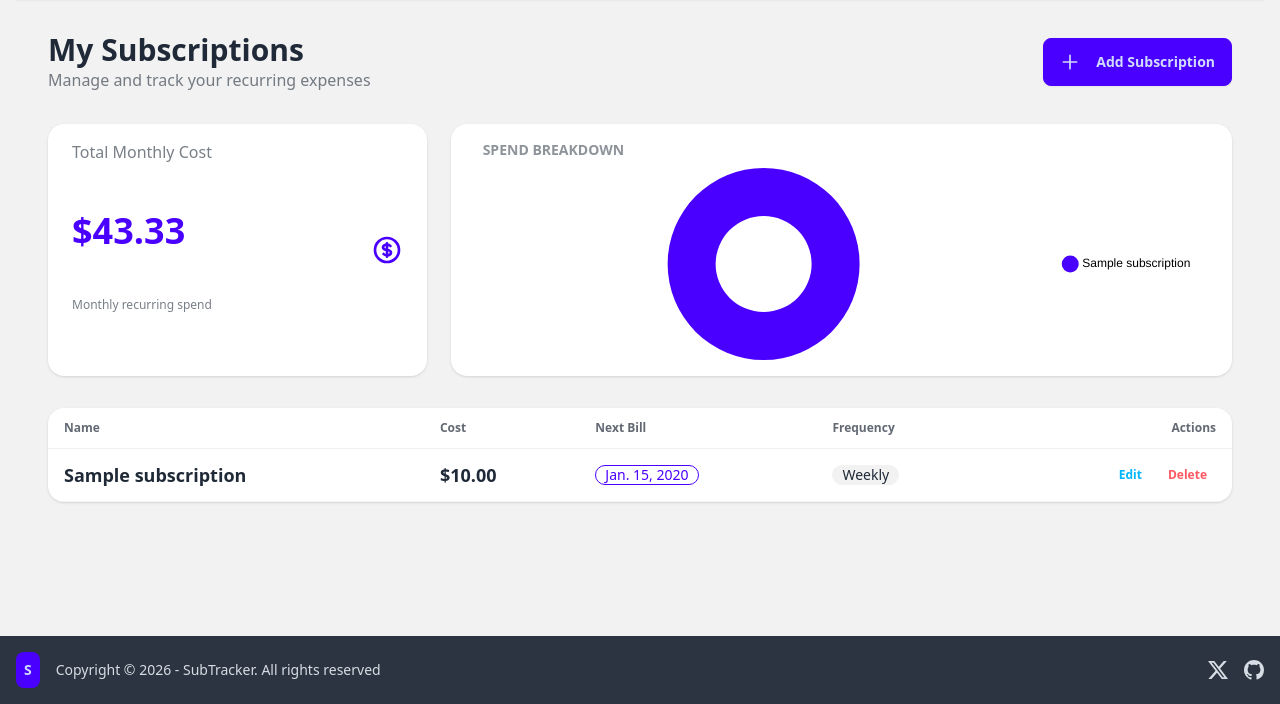
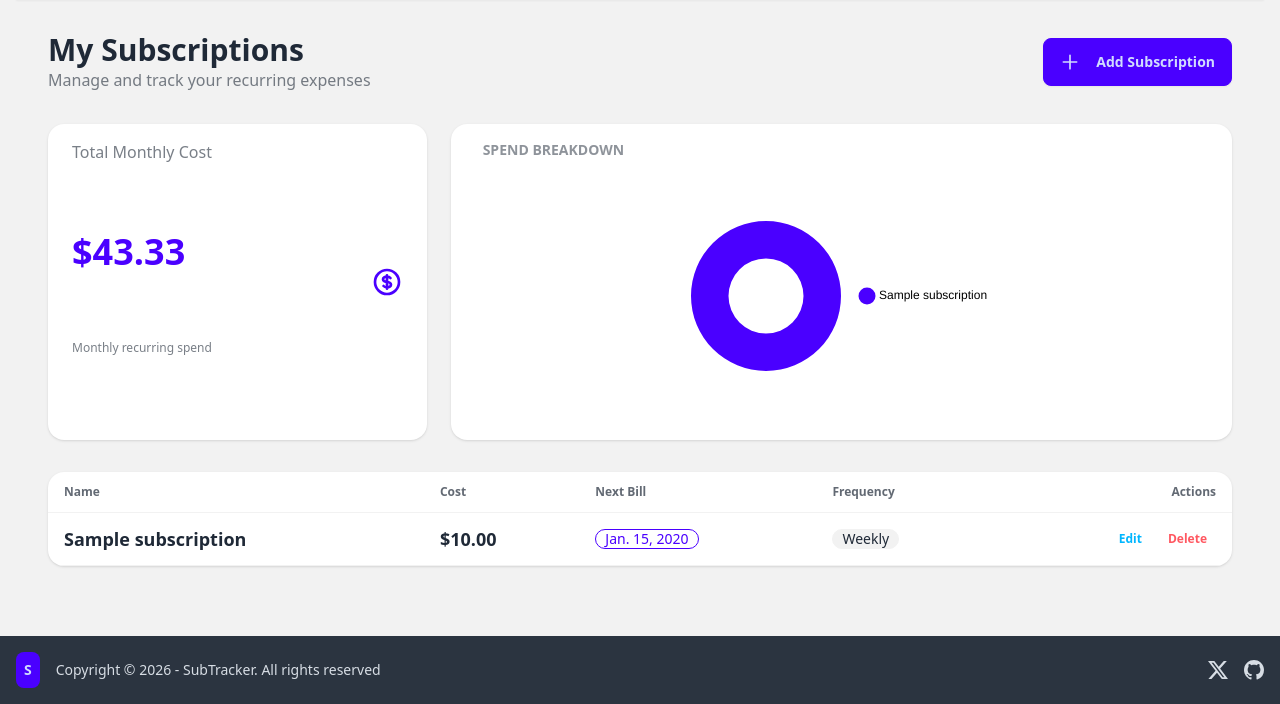
Before and after one commit to amanashikcl/SubTracker, a Django app: page / in a window 1280 px wide. Shown: the part 96-800 px from the top of the page. Run offline with Django 5.2, Linux system fonts and the light colour scheme; a user stored in the database is signed in; tables that the repository leaves empty hold one stand-in row (values such as "Sample post"); parts of the project's set-up code (start-up, migrations or seed data) failed here and were passed over; some libraries are stand-ins or nearby versions.

Commit message:
fixed chartr view

```diff
--- a/templates/dashboard.html
+++ b/templates/dashboard.html
@@ -29,13 +29,13 @@
     </div>
 
     <div class="card bg-base-100 shadow lg:col-span-2">
-        <div class="card-body py-4">
-            <h3 class="card-title text-sm uppercase opacity-50">Spend Breakdown</h3>
-            <div class="relative h-48">
-                <canvas id="spendChart"></canvas>
-            </div>
+    <div class="card-body py-4">
+        <h3 class="card-title text-sm uppercase opacity-50">Spend Breakdown</h3>
+        <div class="relative h-64 w-full max-w-[300px] mx-auto">
+            <canvas id="spendChart"></canvas>
         </div>
     </div>
+</div>
 </div>
 
 <div class="overflow-x-auto bg-base-100 rounded-box shadow">
```
